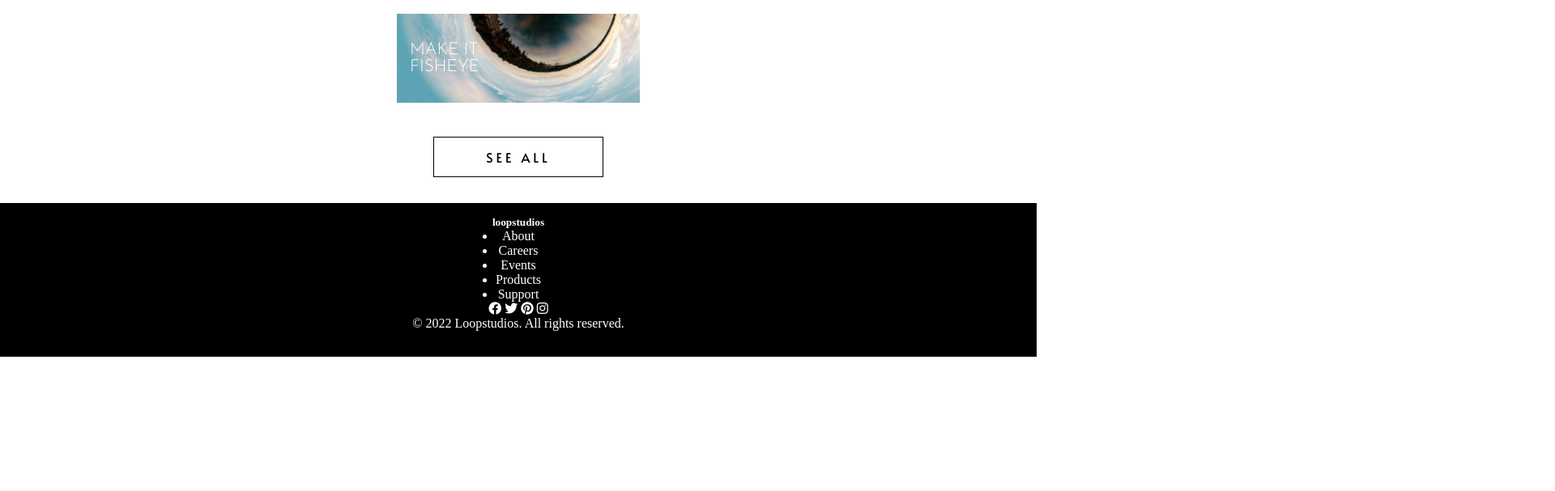
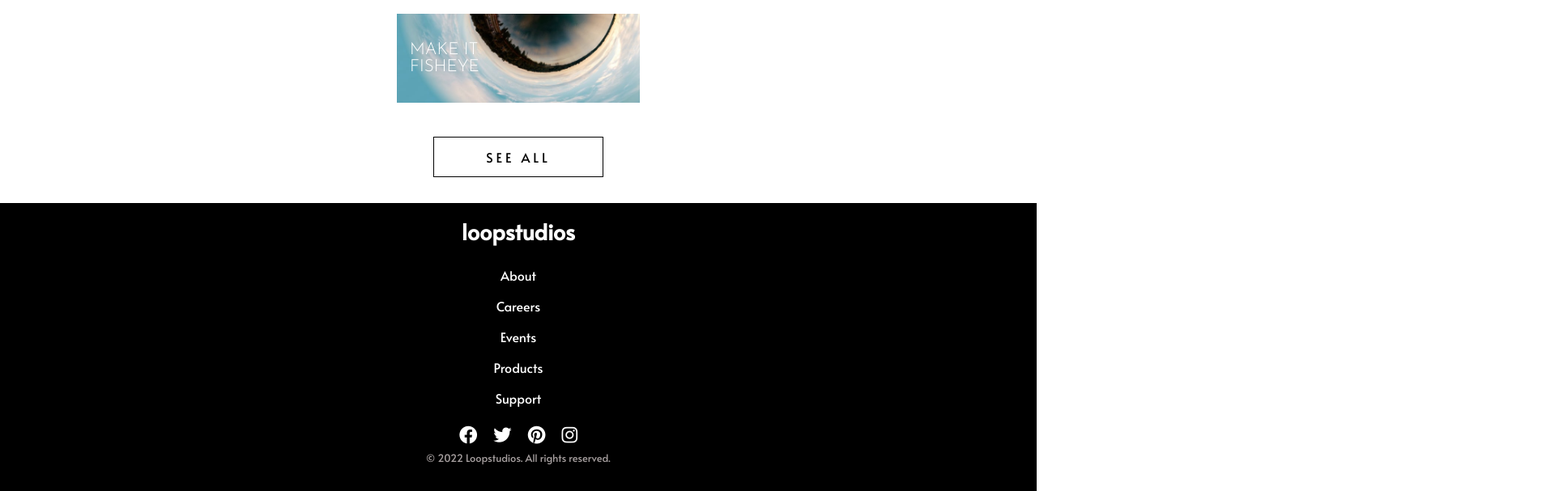
Before and after one commit to dazzlerabhi30800/frontEndMentor-loopstudios, a plain HTML site: page index.html in a window 1280 px wide. Shown: the part 2086-2693 px from the top of the page at 81% size, 1920 px wide, since content can reach past the window. Before the commit the page ends 2527 px from the top, so only its background shows below. Drawn offline with Linux system fonts and the light colour scheme.

Commit message:
Completed mobile design

```diff
--- a/style.css
+++ b/style.css
@@ -7,7 +7,8 @@
 }
 
 html {
-    /* overflow-x : hidden; */
+    /* overflow : hidden; */
+    scroll-behavior: smooth;
 }
 
 :root {
@@ -20,9 +21,9 @@ html {
 }
 
 body {
-    height : 100vh;
-    width : 100vw;
-    overflow-x : hidden;
+    height : auto;
+    width : auto;
+    /* overflow : hidden; */
 
 }
 
@@ -57,10 +58,10 @@ body {
     padding : 1rem .2rem;
     display : flex;
     align-items : center;
-    height : 100vh;
-    width : 100vw;
+    height : 100%;
+    width : 100%;
     position : absolute;
-    transform : translateX(1000px);
+    transform : translateX(-1000px);
     transition : all .4s ease-in-out;
     z-index : 44;
     overflow : hidden;
@@ -98,7 +99,7 @@ body {
     transition : all .4s ease-in;
 }
 .menu-btn i {
-    font-size : 1.2rem;
+    font-size : 1.5rem;
     color : white;
     font-weight : light;
     transition : all .4s ease-in;
@@ -314,3 +315,47 @@ body {
     padding-bottom : 2rem;
     padding-top : 1rem;
 }
+.info h5 {
+    font-size : 1.7rem;
+    font-family : var(--alata-font);
+    font-weight : bolder;
+    color : white;
+}
+
+.list-wrapper {
+    margin-top : 1rem;
+    display : flex;
+    flex-direction : column;
+    list-style : none;
+}
+.list-wrapper li {
+    font-family : var(--alata-font);
+    font-size : 1rem;
+    color : white;
+    margin : 8px 0;
+    cursor : pointer;
+    transition : all .4s ease-in;
+}
+.list-wrapper li:hover {
+    color : rgb(167, 161, 161);
+}
+
+.brand-wrapper {
+    display : flex;
+    margin-top : 1rem;
+}
+.brand-wrapper i {
+    margin : 0 10px;
+    font-size : 1.4rem;
+    cursor : pointer;
+    transition : all .4s ease-in;
+}
+.brand-wrapper i:hover {
+    color : rgb(243, 107, 232);
+}
+.copyright {
+    margin-top : .5rem;
+    font-family : var(--alata-font);
+    font-size : .8rem;
+    color : rgb(167, 160, 160);
+}
```
